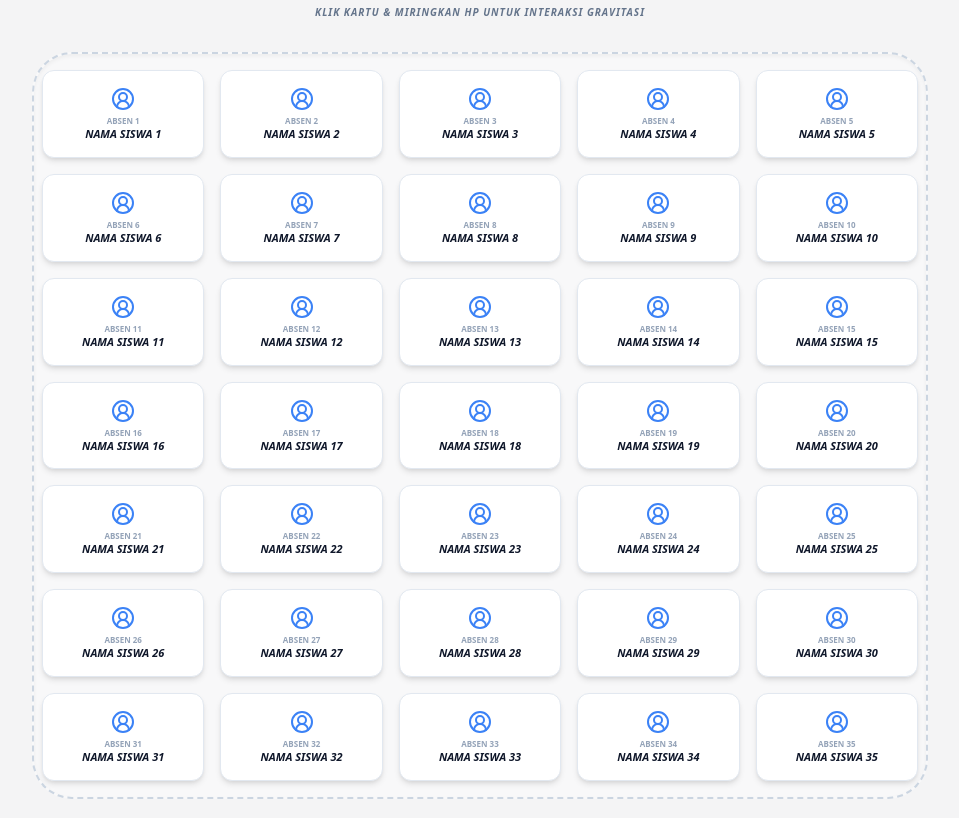
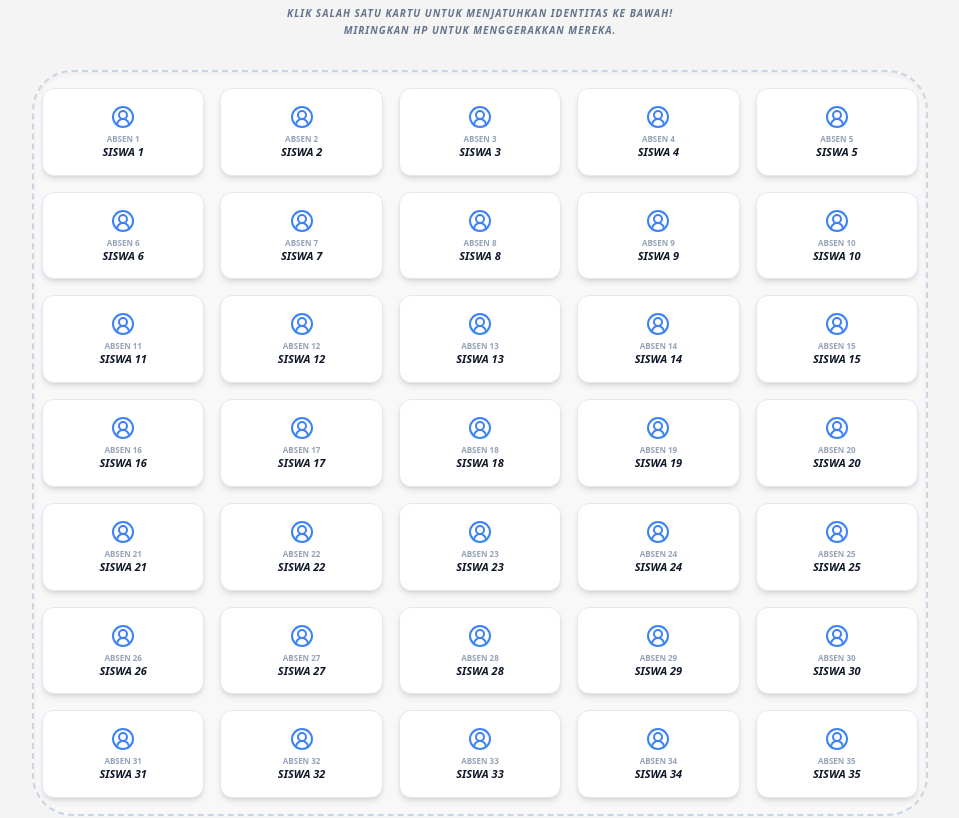
Before and after one commit to XZEERH/Web-Kelas-X.KKLP, a React (Vite) app: page / in a window 1280 px wide. Shown: the part 1501-2319 px from the top of the page, without its empty margins (160-1119 px from the left). Built offline with nearby package versions, Linux system fonts and the light colour scheme.

Commit message:
Update AnggotaInteraktif.tsx

```diff
--- a/src/components/AnggotaInteraktif.tsx
+++ b/src/components/AnggotaInteraktif.tsx
@@ -5,43 +5,16 @@ import { UserCircle2 } from 'lucide-react';
 const AnggotaInteraktif = () => {
   // ==========================================================
   // EDIT DAFTAR NAMA SISWA DI SINI (URUTAN SESUAI ABSEN)
+  // Kamu tinggal ganti teks di dalam tanda kutip ini.
   // ==========================================================
   const daftarSiswa = [
-    "Nama Siswa 1",  // Absen 1
-    "Nama Siswa 2",  // Absen 2
-    "Nama Siswa 3",  // Absen 3
-    "Nama Siswa 4",  // Absen 4
-    "Nama Siswa 5",  // Absen 5
-    "Nama Siswa 6",
-    "Nama Siswa 7",
-    "Nama Siswa 8",
-    "Nama Siswa 9",
-    "Nama Siswa 10",
-    "Nama Siswa 11",
-    "Nama Siswa 12",
-    "Nama Siswa 13",
-    "Nama Siswa 14",
-    "Nama Siswa 15",
-    "Nama Siswa 16",
-    "Nama Siswa 17",
-    "Nama Siswa 18",
-    "Nama Siswa 19",
-    "Nama Siswa 20",
-    "Nama Siswa 21",
-    "Nama Siswa 22",
-    "Nama Siswa 23",
-    "Nama Siswa 24",
-    "Nama Siswa 25",
-    "Nama Siswa 26",
-    "Nama Siswa 27",
-    "Nama Siswa 28",
-    "Nama Siswa 29",
-    "Nama Siswa 30",
-    "Nama Siswa 31",
-    "Nama Siswa 32",
-    "Nama Siswa 33",
-    "Nama Siswa 34",
-    "Nama Siswa 35",
+    "Siswa 1", "Siswa 2", "Siswa 3", "Siswa 4", "Siswa 5",
+    "Siswa 6", "Siswa 7", "Siswa 8", "Siswa 9", "Siswa 10",
+    "Siswa 11", "Siswa 12", "Siswa 13", "Siswa 14", "Siswa 15",
+    "Siswa 16", "Siswa 17", "Siswa 18", "Siswa 19", "Siswa 20",
+    "Siswa 21", "Siswa 22", "Siswa 23", "Siswa 24", "Siswa 25",
+    "Siswa 26", "Siswa 27", "Siswa 28", "Siswa 29", "Siswa 30",
+    "Siswa 31", "Siswa 32", "Siswa 33", "Siswa 34", "Siswa 35",
   ];
   // ==========================================================
 
@@ -53,7 +26,7 @@ const AnggotaInteraktif = () => {
   useEffect(() => {
     const handleOrientation = (e: DeviceOrientationEvent) => {
       if (isScattered) {
-        // Sensitivitas miring (makin kecil pembagi, makin sensitif)
+        // Sensitivitas miring
         const x = e.gamma ? e.gamma / 1.5 : 0;
         const y = e.beta ? (e.beta - 45) / 1.5 : 0;
         setTilt({ x, y });
@@ -70,15 +43,15 @@ const AnggotaInteraktif = () => {
     <section id="anggota" className="py-12 bg-zinc-100 min-h-screen">
       <div className="max-w-7xl mx-auto px-6 text-center mb-8">
         <h2 className="text-3xl font-black italic uppercase tracking-tighter">Daftar Anggota</h2>
-        <p className="text-[10px] text-slate-500 italic font-bold uppercase tracking-widest">
-          Klik kartu & miringkan HP untuk interaksi gravitasi
+        <p className="text-[10px] text-slate-500 italic font-bold uppercase tracking-widest leading-relaxed">
+          Klik salah satu kartu untuk menjatuhkan identitas ke bawah! <br/> Miringkan HP untuk menggerakkan mereka.
         </p>
       </div>
 
-      {/* Kandang Box Identitas */}
+      {/* KANDANG (Box Terkurung) */}
       <div
         ref={containerRef}
-        className="max-w-4xl mx-auto px-2 min-h-[600px] bg-white/40 rounded-[2.5rem] border-2 border-dashed border-slate-300 relative p-4 overflow-hidden shadow-inner"
+        className="max-w-4xl mx-auto px-2 min-h-[700px] bg-white/40 rounded-[2.5rem] border-2 border-dashed border-slate-300 relative p-4 overflow-hidden shadow-inner"
       >
         {/* Grid Responsive: 3 Kolom (HP), 5 Kolom (Laptop) */}
         <div className={`grid grid-cols-3 md:grid-cols-5 gap-2 md:gap-4 ${isScattered ? 'block' : 'grid'}`}>
@@ -87,20 +60,24 @@ const AnggotaInteraktif = () => {
               key={i}
               layout
               drag={isScattered}
-              dragConstraints={containerRef} // Mengurung kartu agar tidak keluar box
-              dragElastic={0.1}
+              dragConstraints={containerRef} // MENGURUNG KARTU DALAM KANDANG
+              dragElastic={0.05}
               onClick={() => setIsScattered(true)}
-              // Animasi smooth mengikuti tilt HP
+              // ANIMASI JATUH BERANTAKAN KE BAWAH
               animate={isScattered ? {
-                x: tilt.x * 6,
-                y: tilt.y * 6,
-                rotate: tilt.x * 1.5
-              } : { x: 0, y: 0, rotate: 0 }}
-              transition={{ type: "spring", damping: 25, stiffness: 100 }}
+                y: 500 + (Math.random() * 80) + (tilt.y * 10), // Jatuh ke tumpukan bawah
+                x: tilt.x * 12,
+                rotate: (Math.random() * 60 - 30) + (tilt.x * 2)
+              } : { y: 0, x: 0, rotate: 0 }}
+              transition={{ type: "spring", damping: 18, stiffness: 70 }}
               className={`
                 p-2 md:p-4 bg-white rounded-xl shadow-md border border-slate-200 cursor-grab active:cursor-grabbing select-none
                 ${isScattered ? 'absolute z-10 w-24 md:w-32 shadow-2xl' : 'relative'}
               `}
+              style={isScattered ? {
+                left: `${(i % 3) * 30 + (Math.random() * 5)}%`, // Atur posisi kiri agar berantakan
+                top: '20px'
+              } : {}}
             >
               <div className="flex flex-col items-center text-center">
                 <UserCircle2 size={24} className="text-blue-500 mb-1" />
@@ -114,7 +91,7 @@ const AnggotaInteraktif = () => {
         </div>
       </div>
 
-      {/* Tombol Reset Posisi Statis (Di bawah kandang) */}
+      {/* Tombol Reset Posisi Statis */}
       {isScattered && (
         <div className="flex justify-center mt-8">
           <button
```
